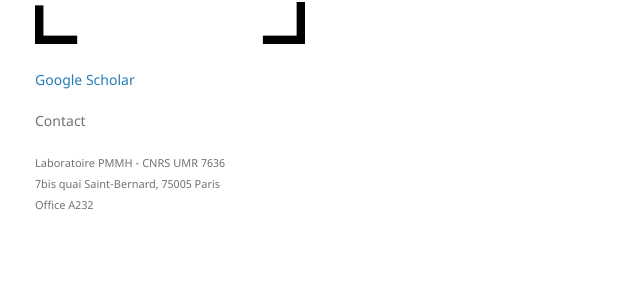
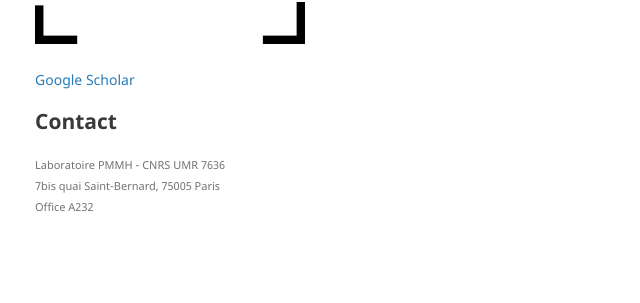
Before and after one commit to BaptisteLafoux/baptistelafoux.github.io, a Jekyll site: the page built from docs/another-page.md, in a window 1280 px wide. Shown: the part 264-567 px from the top of the page, without its empty margins (175-815 px from the left). Built offline with Jekyll 4.4.1, drawn with Linux system fonts in a browser that asks for light colours.

```diff
--- a/docs/_layouts/default.html
+++ b/docs/_layouts/default.html
@@ -30,7 +30,7 @@
         <p class="view"><a href="{{ site.github.owner_url }}">GitHub</a></p>
         {% endif %}
         <p class="view"><a href="https://scholar.google.com/citations?user=ZgGBPKUAAAAJ&hl=fr&oi=ao">Google Scholar</a></p>
-        <p>Contact
+        <h2>Contact</h2>
         <p><small>Laboratoire PMMH - CNRS UMR 7636
         <br>7bis quai Saint-Bernard, 75005 Paris
         <br>Office A232
```
